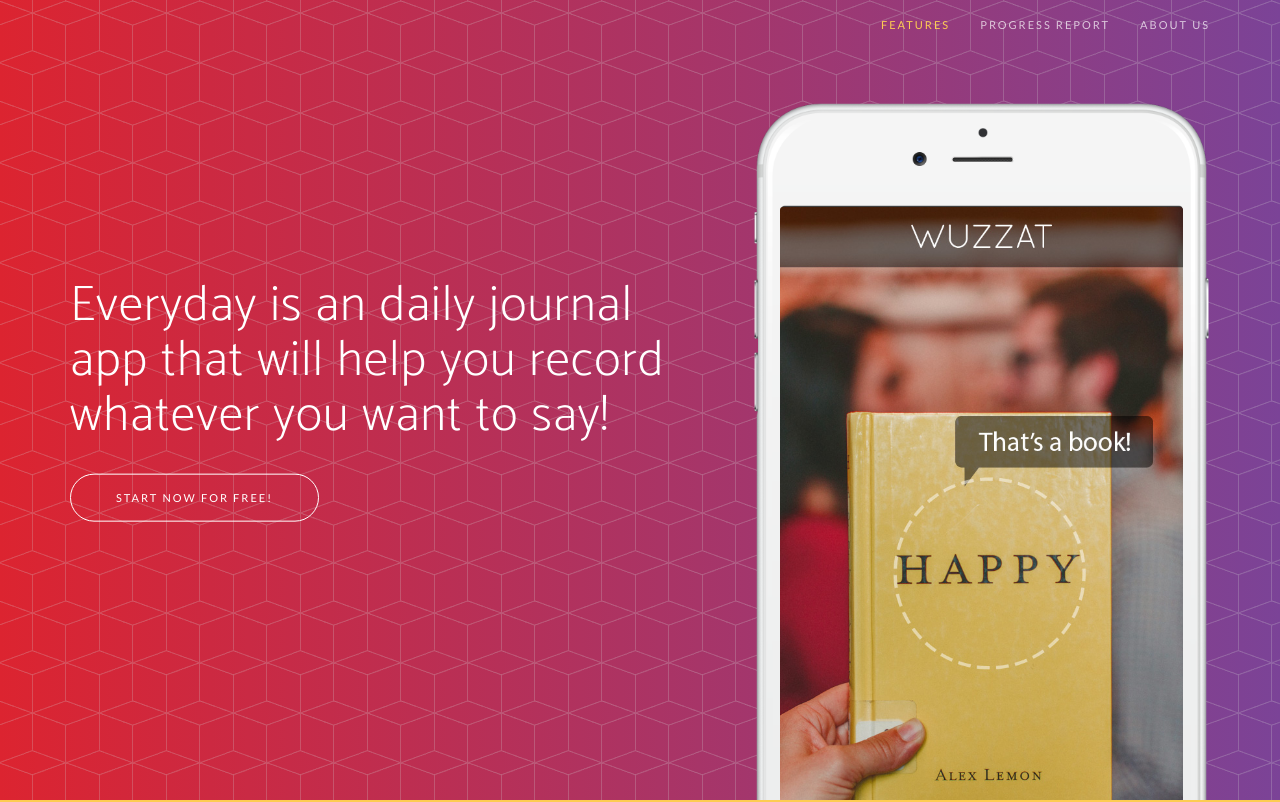
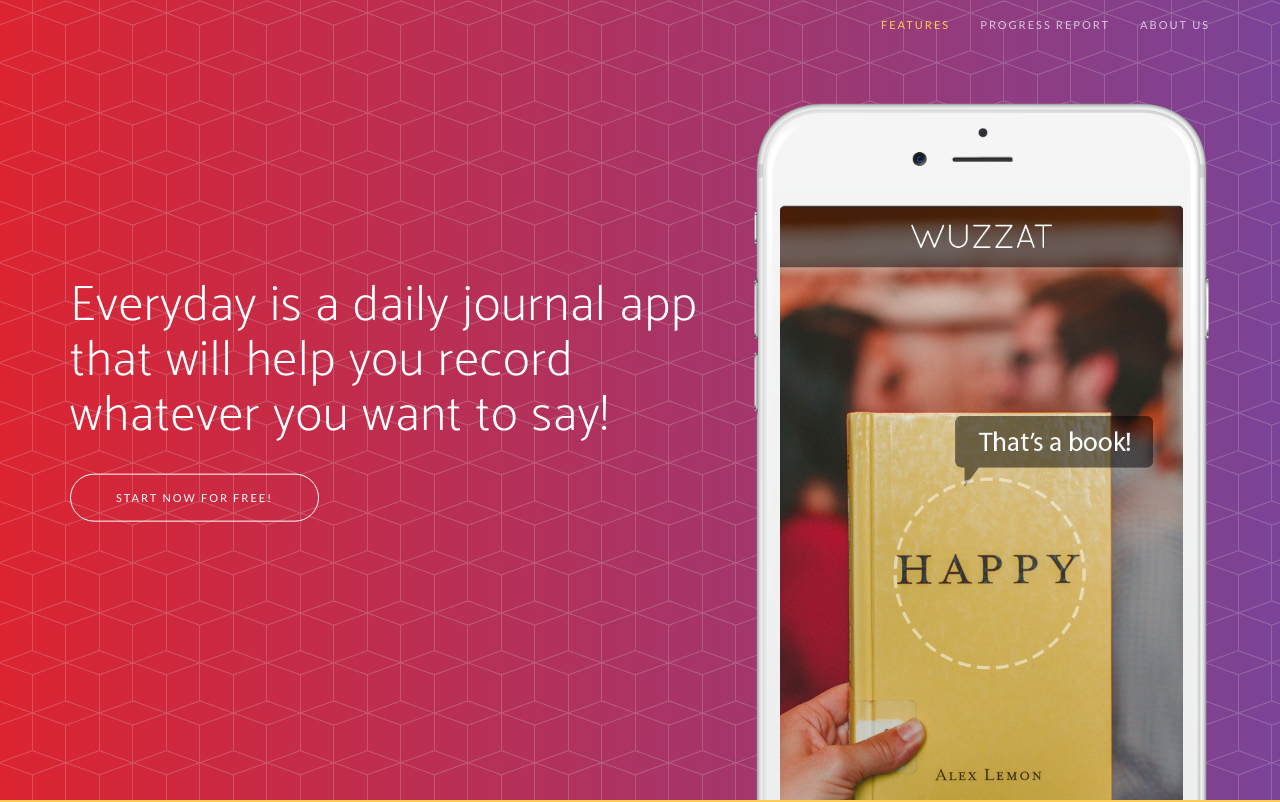
Before and after one commit to Joyce1114/Joyce1114.github.io, a website: page index.html in a window 1280 px wide. Shown: the top 802 px of the page. Drawn offline with nearby package versions, Linux system fonts and the light colour scheme; a web font is replaced by a local one.

Commit message:
Update index.html

```diff
--- a/index.html
+++ b/index.html
@@ -72,7 +72,7 @@
                 <div class="col-sm-7">
                     <div class="header-content">
                         <div class="header-content-inner">
-                            <h1> Everyday is an daily journal app that will help you record whatever you want to say!</h1>
+                            <h1> Everyday is a daily journal app that will help you record whatever you want to say!</h1>
                             <a href="#download" class="btn btn-outline btn-xl page-scroll">Start Now for Free!</a>
                         </div>
                     </div>
```
